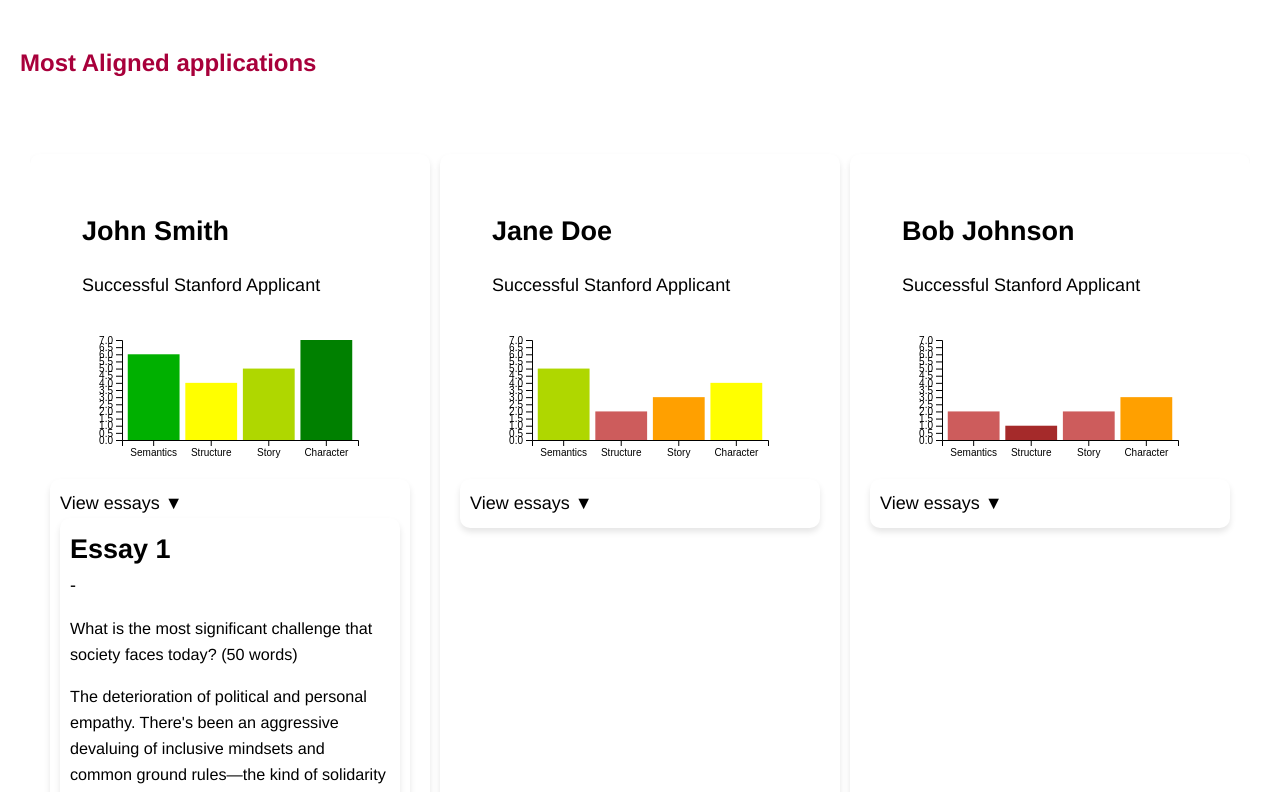
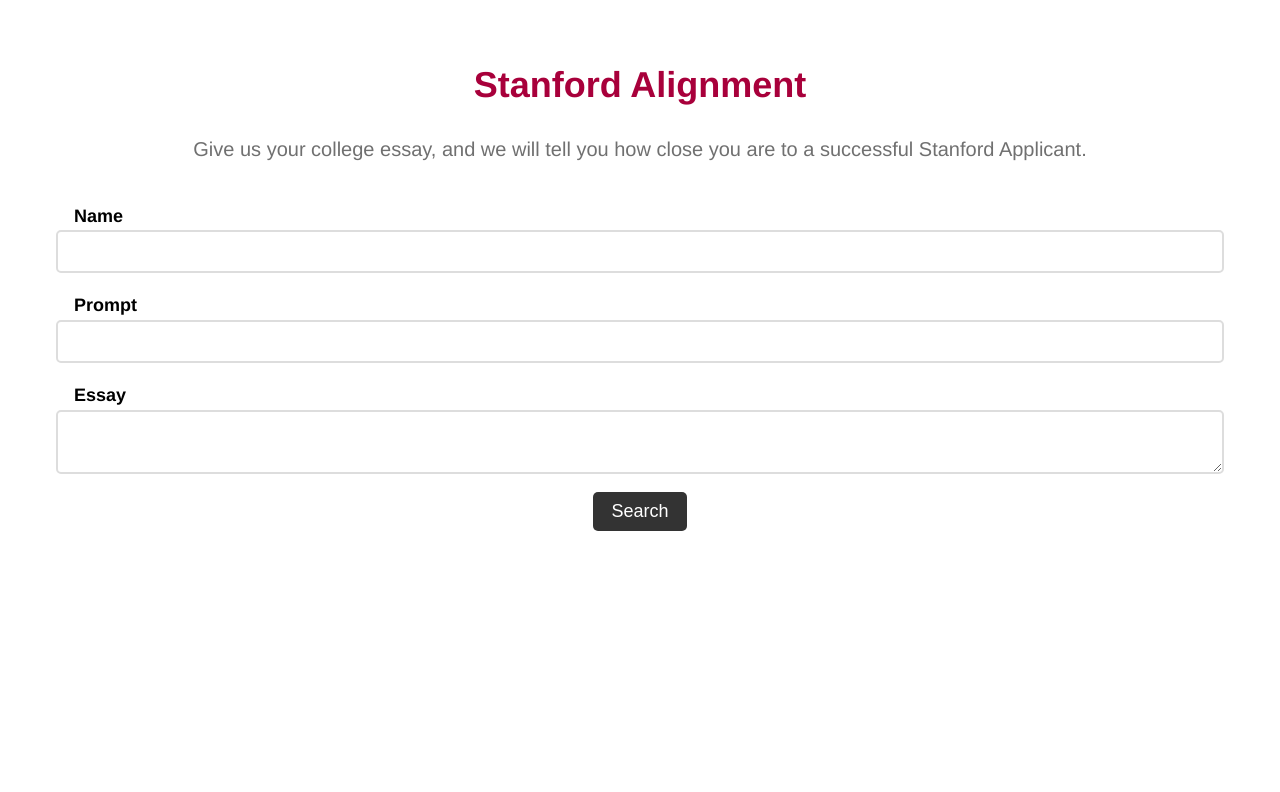
Before and after one commit to jakob-bjorner/collegeMatcherDemo, a Next.js app: page /search in a window 1280 px wide. Shown: the top 792 px of the page. Built offline with nearby package versions, Linux system fonts and the light colour scheme.

Commit message:
turn off profile view by default for demo

```diff
--- a/pages/search.js
+++ b/pages/search.js
@@ -7,7 +7,8 @@
   const [name, setName] = useState("");
   const [prompt, setPrompt] = useState("");
   const [essay, setEssay] = useState("");
-  const [profiles, setProfiles] = useState([
+  const [profiles, setProfiles] = useState([]);
+  const data = [
     {
       id: 1,
       name: "John Smith",
@@ -66,12 +67,12 @@
         },
       ],
     },
-  ]);
+  ];
   const handleSearch = async (event) => {
     event.preventDefault();
-    const response = await fetch(`/api/search?term=${searchTerm}`);
-    const data = await response.json();
-    // setProfiles(data);
+    // const response = await fetch(`/api/search?term=${searchTerm}`);
+    // const data = await response.json();
+    setProfiles(data);
     window.scrollTo(0, 0);
   };
 
```
